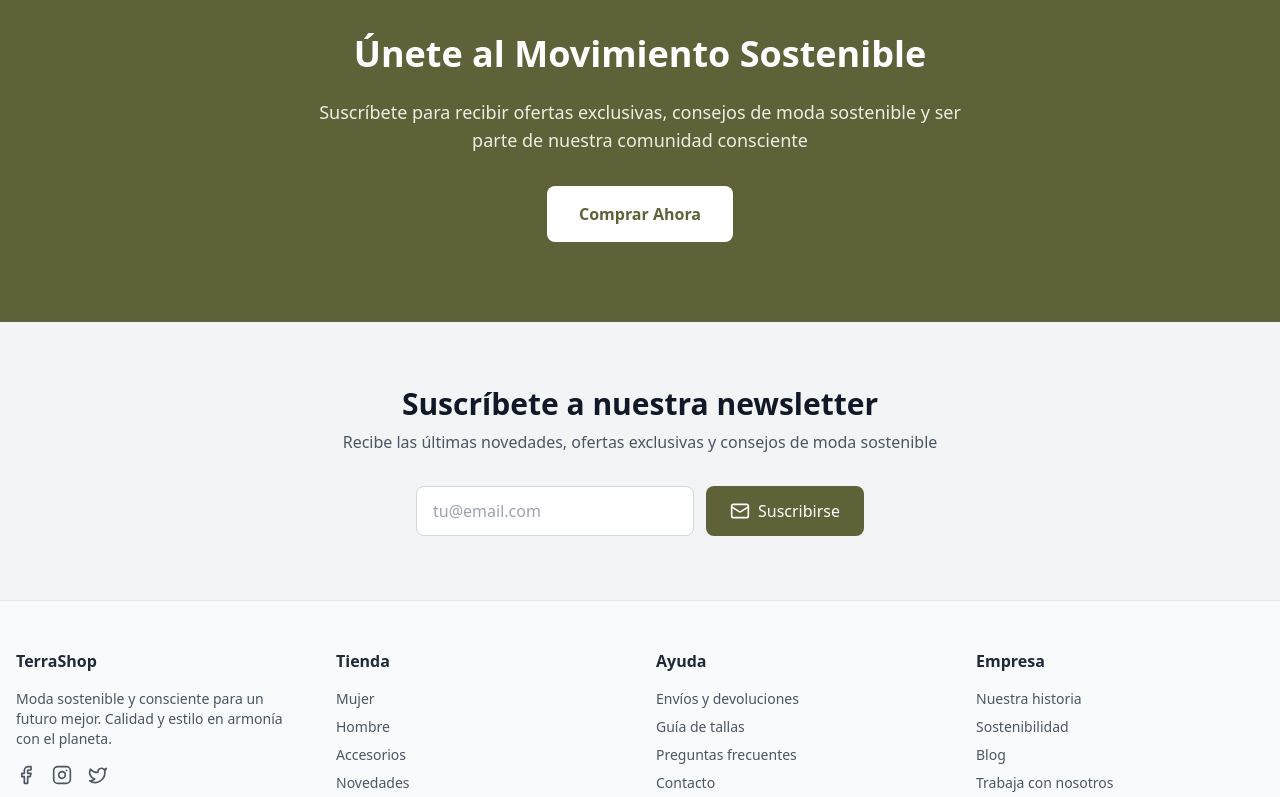
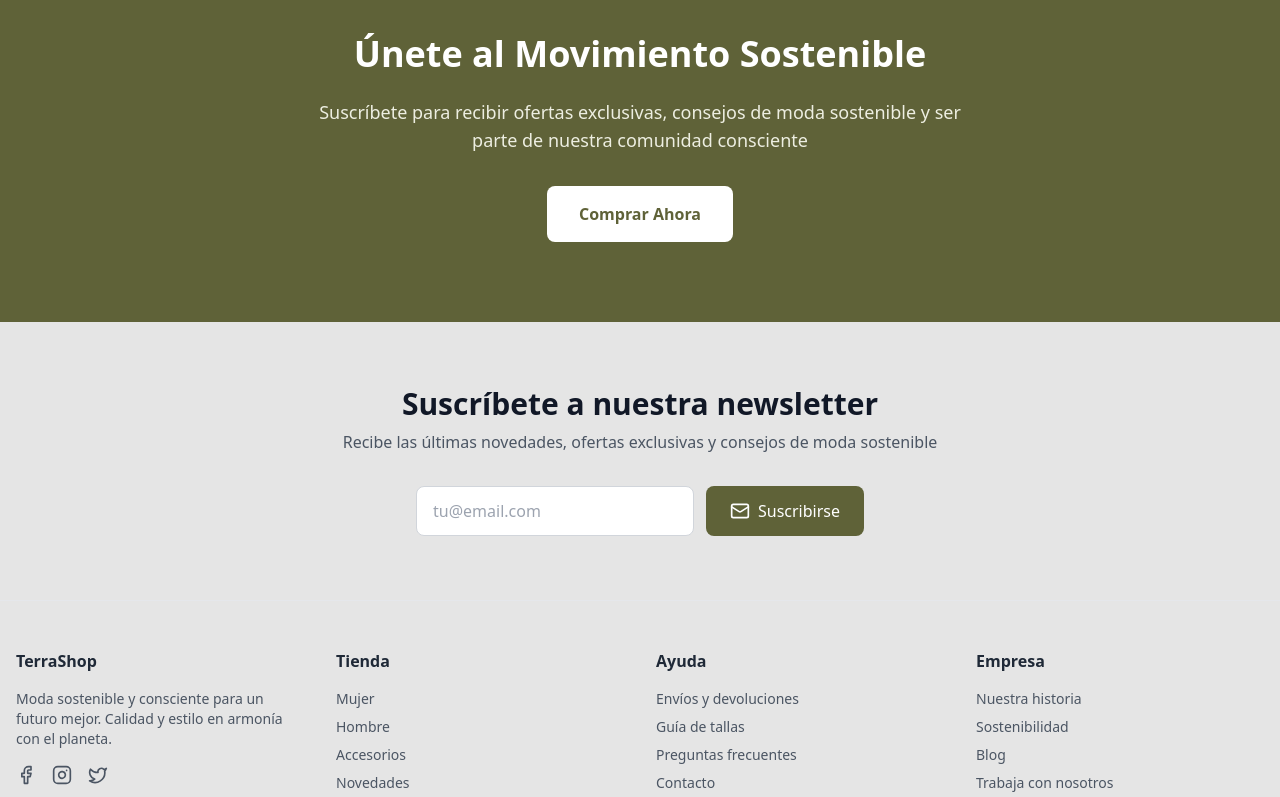
Before and after one commit to Calde2006/project, a React (Vite) app: page / in a window 1280 px wide. Shown: the part 1274-2071 px from the top of the page. Built offline with nearby package versions, Linux system fonts and the light colour scheme; no server answers; the database is empty.

Commit message:
Actualizar paleta de colores a tonos neutral
- Index: cambiar bg-gray-50 a bg-neutral-100 y eliminar fondos de sections
- Footer: cambiar bg-gray-50 a bg-neutral-200
- Newsletter: cambiar bg-gray-100 a bg-neutral-200
- Crear consistencia visual con fondos neutral en toda la aplicación

```diff
--- a/src/components/Footer.tsx
+++ b/src/components/Footer.tsx
@@ -2,7 +2,7 @@ import { Facebook, Instagram, Twitter } from 'lucide-react';
 
 export default function Footer() {
   return (
-    <footer className="bg-gray-50 border-t border-gray-200" role="contentinfo">
+    <footer className="bg-neutral-200 border-t border-gray-200" role="contentinfo">
       <div className="max-w-7xl mx-auto px-4 py-12">
         <div className="grid grid-cols-1 md:grid-cols-2 lg:grid-cols-4 gap-8 mb-8">
           <div>
--- a/src/components/Newsletter.tsx
+++ b/src/components/Newsletter.tsx
@@ -17,7 +17,7 @@ export default function Newsletter() {
   };
 
   return (
-    <section className="bg-gray-100 py-16" aria-labelledby="newsletter-heading">
+    <section className="bg-neutral-200 py-16" aria-labelledby="newsletter-heading">
       <div className="max-w-7xl mx-auto px-4">
         <div className="text-center mb-8">
           <h2 id="newsletter-heading" className="text-3xl font-bold text-gray-900 mb-2">
--- a/src/pages/Index.tsx
+++ b/src/pages/Index.tsx
@@ -42,7 +42,7 @@ export default function Index() {
   }, []);
 
   return (
-    <div className="min-h-screen bg-gray-50 flex flex-col">
+    <div className="min-h-screen bg-neutral-100 flex flex-col">
       <Header currentPage="home" />
 
       <main id="main-content">
@@ -82,7 +82,7 @@ export default function Index() {
           </section>
         </div>
 
-        <section className="py-16 bg-gray-50" aria-labelledby="categories-heading">
+        <section className="py-16" aria-labelledby="categories-heading">
           <div className="max-w-7xl mx-auto px-4">
             <div className="text-center mb-12">
               <h2 id="categories-heading" className="text-3xl md:text-4xl font-bold text-gray-900 mb-4">
@@ -127,7 +127,7 @@ export default function Index() {
           </div>
         </section>
 
-        <section className="py-16 bg-gray-50" aria-labelledby="featured-heading">
+        <section className="py-16" aria-labelledby="featured-heading">
           <div className="max-w-7xl mx-auto px-4">
             <div className="flex justify-between items-center mb-12">
               <div>
```
